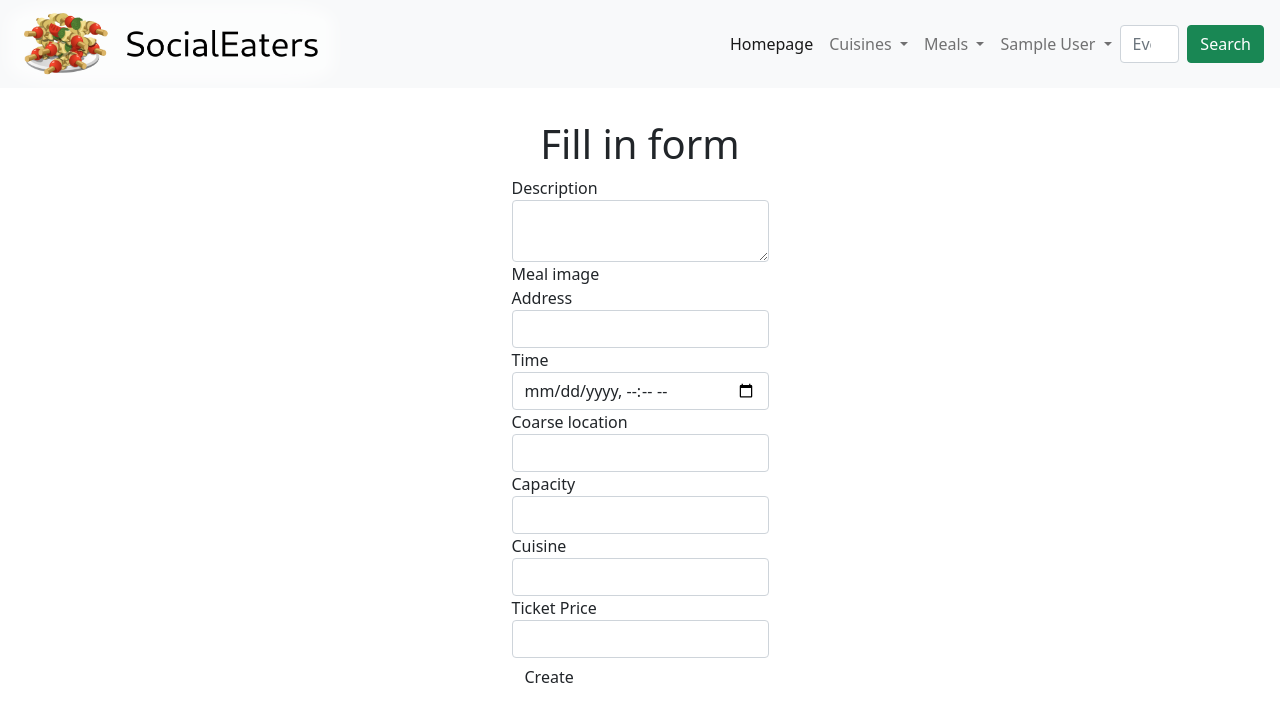
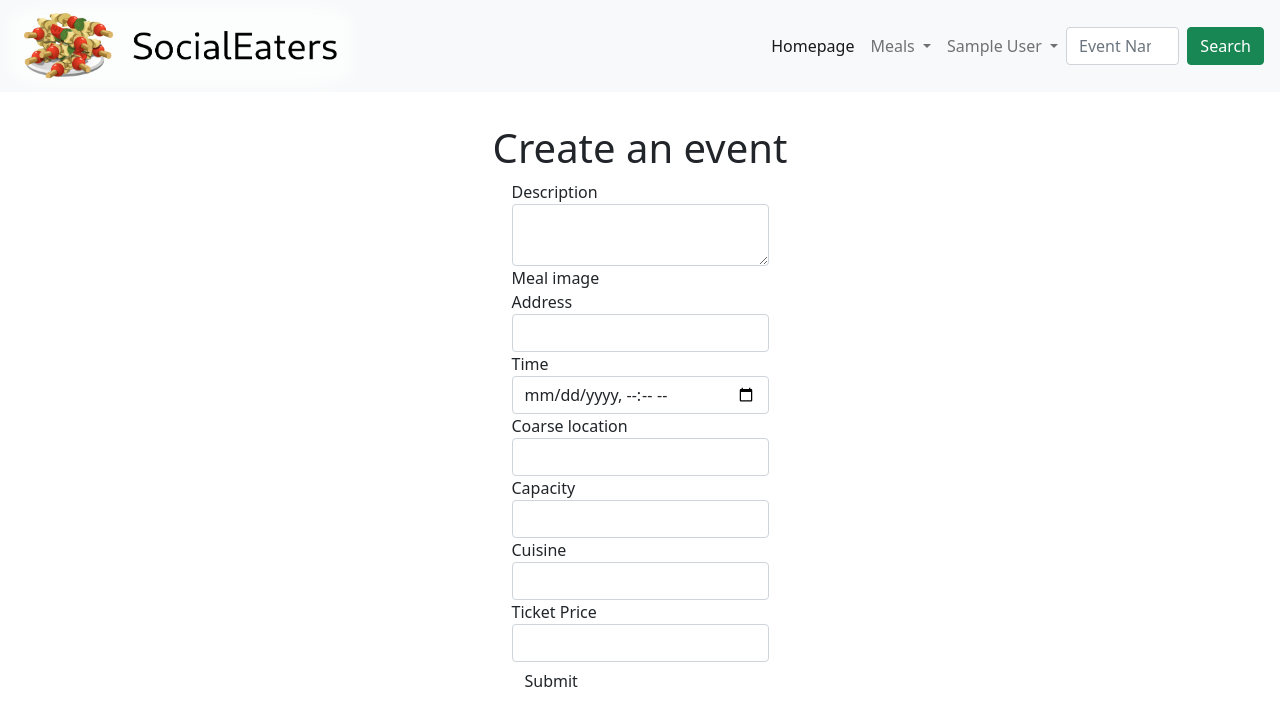
Before and after one commit to lirannl/eatwith.me, a Flask app: page /meal/create in a window 1280 px wide. Shown: the top 726 px of the page. Run offline with Flask 2, Linux system fonts and the light colour scheme; the visitor is signed in with stand-in values (Sample User, id 1); data comes from the database, SQL or seed files in the repository; some libraries are stand-ins or nearby versions.

Commit message:
Fixed cuisine selector, attempt to implement cuisine updates

```diff
--- a/website/forms.py
+++ b/website/forms.py
@@ -1,4 +1,5 @@
 
+from datetime import datetime
 from flask_wtf import FlaskForm
 from wtforms.fields import TextAreaField, SubmitField, StringField, PasswordField, FileField
 from wtforms.fields.html5 import DateTimeLocalField, IntegerField, DecimalField
@@ -45,7 +46,17 @@ class MealForm(FlaskForm):
     capacity = IntegerField('Capacity', validators=[InputRequired(), NumberRange(min=1, message="Must have some capacity")])
     cuisine = StringField('Cuisine', validators=[InputRequired()])
     ticket_price = DecimalField('Ticket Price', validators=[InputRequired()])
-    submit = SubmitField("Create")
+    submit = SubmitField("Submit")
+
+    # def populate_obj(self, obj):
+    #     self.description.data = obj.description
+    #     self.address.data = obj.address
+    #     self.capacity.data = obj.capacity
+    #     self.cuisine.data = obj.cuisine.name
+    #     self.time.data = obj.time
+    #     self.coarse_location.data = obj.coarse_location
+    #     self.ticket_price.data = obj.ticket_price
+
 
 
 class DelForm(FlaskForm):
--- a/website/meal.py
+++ b/website/meal.py
@@ -41,30 +41,39 @@ def create():
     return redirect(f"/meal/{id_to_string(event.id)}")
 
 
-@bp.route('/update', methods=['GET', 'POST'])
+@bp.route('<id>/update', methods=['GET', 'POST'])
 @login_required
-def update():
-    print('Method type: ', request.method)
+def update(id: str):
+    if (request.method == 'POST'):
+        time: datetime = datetime.fromisoformat(request.form["time"])
+        address: str = request.form["address"]
+        coarse_location: str = request.form["coarse_location"]
+        description: str = request.form["description"]
+        capacity = int(request.form["capacity"])
+        cuisine = get_cuisine(request.form["cuisine"])
+        ticket_price = float(request.form["ticket_price"])
+        image = request.files["image"]
+        host: User = current_user
+        event = Event(
+            time, address, coarse_location,
+            description, capacity, cuisine,
+            ticket_price, image.stream.read(), host
+        )
+        event.time = time
+        event.address = address
+        event.coarse_location = coarse_location
+        event.description = description
+        event.capacity = capacity
+        event.cuisine = cuisine
+        event.ticket_price = ticket_price
+        if image is not None:
+            event.image = image.stream.read()
+        event.host = host
+        db.session.commit()
     form = MealForm()
-    if form.validate_on_submit():
-        # call the function that checks and returns image
-        db_file_path = check_upload_file(form)
-        updatevent = Event.query.where(Event.description ==
-                                       request.form['name'].lower()).first()
-
-        meal = Event(cuisine=cuisine, host=current_user, description=str(request.form['description']), time=str(request.form['time']), address=str(request.form['address']), coarse_location=str(
-            request.form['coarse_location']), capacity=int(request.form['capacity']), ticket_price=float(request.form['ticket_price']), image=db_file_path)
-        # Update the table with updatevent(have to make it an Event class)
-
-        # add the object to the db session
-        db.session.update(meal)
-
-        # commit to the database
-        db.session.commit()
-        print('Successfully updated the meal')
-        # Always end with redirect when form is valid
-        return redirect(url_for('meal.update'))
-    return render_template('event/update.html', form=form)
+    event: Event = Event.query.get(string_to_id(id))
+    form.populate_obj(event)
+    return render_template('event/create.html', form=form, event=event)
 
 
 @bp.route('/delmeal', methods=['GET', 'POST'])
@@ -91,33 +100,6 @@ def delmeal():
     return render_template('event/delmeal.html', form=form)
 # 1. There should be a page showing all the event and for each 'view detail' it redirect to a page with the end point of event id /<event_id>
 # 2. When user click on update button the event id should be passed into the 'update' end point where we just have to find the event with the matching eventid that we passeed in, and update it using mealform
-
-# @bp.route('/detail/<id>', methods=['GET', 'POST'])
-# @login_required
-# def create():
-#   print('Method type: ', request.method)
-#   form = MealForm()
-#   if form.validate_on_submit():
-#     print('place holder')
-#       # get event id from detail endpoint
-#       #need to find the match inside of the database inorder to update
-
-#   return render_template('event/detail.html', form=form)
-
-# #adding update login
-# @bp.route('/update', methods=['GET', 'POST'])
-# @login_required
-# def create():
-#   print('Method type: ', request.method)
-#   form = MealForm()
-#   if form.validate_on_submit():
-#     print('place holder')
-#       # get event id from detail endpoint
-#       #need to find the match inside of the database inorder to update
-
-#   return render_template('event/update.html', form=form)
-
-# adding the check upload file form
 
 
 def check_upload_file(form):
@@ -165,6 +147,7 @@ def book(id: str):
     db.session.commit()
     return redirect(request.referrer)
 
+
 @bp.route('<id>/cancel', methods=["POST"])
 def cancel(id: str):
     event: Event = Event.query.get(string_to_id(id))
@@ -173,6 +156,7 @@ def cancel(id: str):
     event.isActive = False
     db.session.commit()
     return redirect(request.referrer)
+
 
 @bp.route('/<id>', methods=["GET", "POST"])
 def show(id: str):
@@ -185,4 +169,4 @@ def show(id: str):
         db.session.add(comment)
         db.session.commit()
         return redirect(url_for('meal.show', id=id))
-    return render_template("event/index.html", event=event, form=CommentForm(),b64=b64, id_to_string=id_to_string)
+    return render_template("event/index.html", event=event, form=CommentForm(), b64=b64, id_to_string=id_to_string)
--- a/website/templates/base.html
+++ b/website/templates/base.html
@@ -27,7 +27,7 @@
           <li class="nav-item">
             <a class="nav-link active" aria-current="page" href="/">Homepage</a>
           </li>
-          {% if cuisines != None %}
+          {% if cuisines is defined %}
           <li class="nav-item dropdown">
             <a class="nav-link dropdown-toggle" href="#" id="nav-cuisines" role="button" data-bs-toggle="dropdown"
               aria-expanded="false">
--- a/website/templates/event/create.html
+++ b/website/templates/event/create.html
@@ -1,6 +1,13 @@
 {% include "base.html" %}
 {% import "bootstrap/wtf.html" as wtf %}
-<h1>Fill in form</h1>
 {% block body %}
+<h1>
+    {% if event is not defined %}
+    Create
+    {% else %}
+    Update
+    {% endif %}
+    an event
+</h1>
 {{ wtf.quick_form(form) }}
 {% endblock %}
--- a/website/templates/event/index.html
+++ b/website/templates/event/index.html
@@ -35,6 +35,7 @@
     </div>
     {% if event.host == current_user and event.isActive %}
     <br />
+    <a href="{{id_to_string(event.id)}}/update"><button class="btn btn-primary">Update</button></a>
     <span>
         <form action="/meal/{{id_to_string(event.id)}}/deactivate" method="post">
             <button class="btn btn-primary">Deactivate</button>
--- a/website/templates/event/update.html
+++ /dev/null
@@ -1,6 +0,0 @@
-{% include "base.html" %}
-{% import "bootstrap/wtf.html" as wtf %}
-<h1>Fill in form</h1>
-{% block body %}
-{{ wtf.quick_form(form) }}
-{% endblock %}
--- a/website/views.py
+++ b/website/views.py
@@ -1,6 +1,7 @@
 from flask import Blueprint, abort, redirect, request, url_for
 from flask import render_template
-from flask_login import current_user
+from flask_login import current_user, login_required
+import flask_login
 from website.helpers import b64, id_to_string
 from . import db
 
@@ -24,6 +25,7 @@ def search():
 
 
 @bp.route('/my_events')
+@login_required
 def my_events():
     return render_template('index.html', cuisines=Cuisine.query.all(), events=current_user.events, b64=b64, id_to_string=id_to_string)
 
```
Also changed, not shown: website/templates/event/i.html (deleted, +0 -26 lines).
